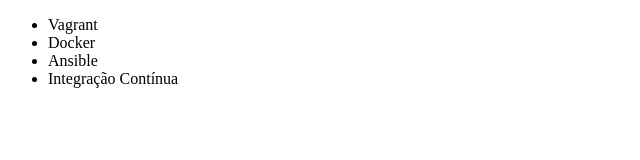
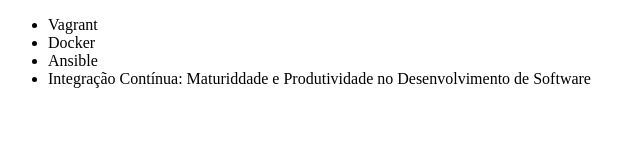
Before and after one commit to Dangalles/alura-git, a plain HTML site: page index.html in a window 1280 px wide. Shown: the whole page, without its empty margins (0-640 px from the left). Drawn offline with Linux system fonts and the light colour scheme.

Commit message:
Renomeando Curso de Integração Contínua

```diff
--- a/index.html
+++ b/index.html
@@ -9,7 +9,7 @@
         <li>Vagrant</li>
         <li>Docker</li>
         <li>Ansible</li>
-        <li>Integração Contínua</li>
+        <li>Integração Contínua: Maturiddade e Produtividade no Desenvolvimento de Software</li>
     </ul>
 </body>
 </html>
```
